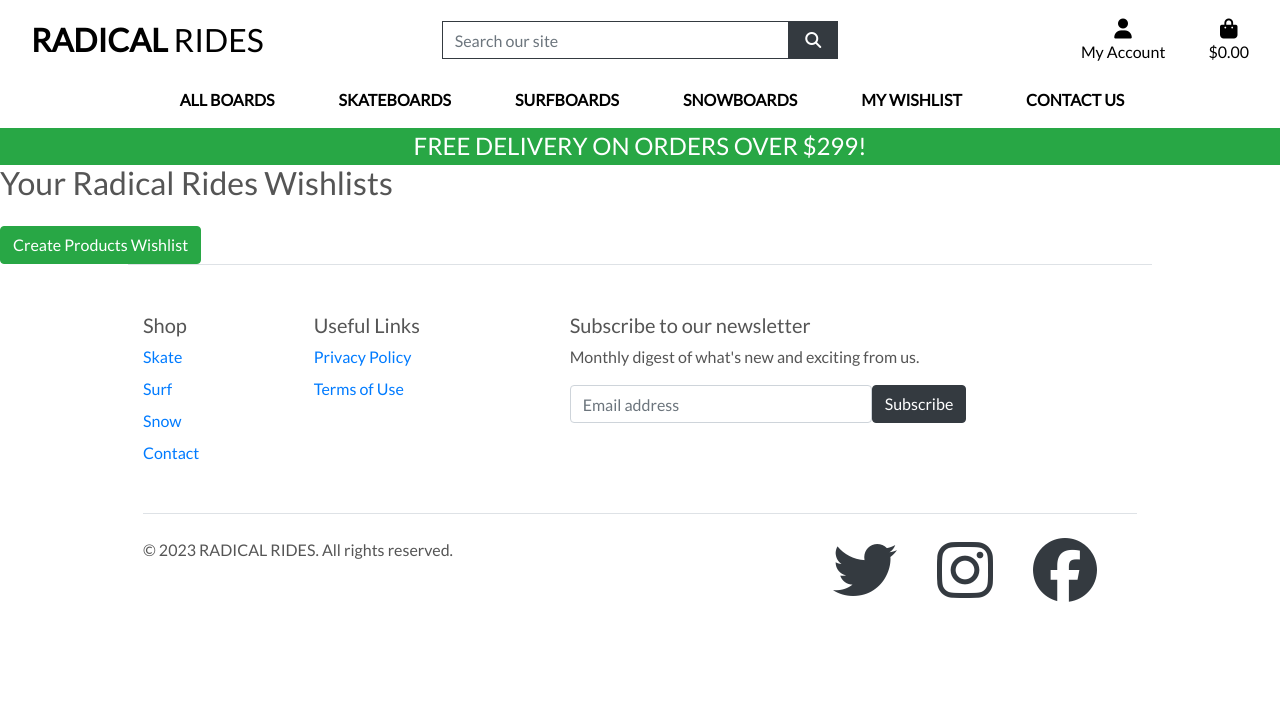
After one commit to Xalil404/Radical_Rides, a Django app: page /products/wishlists/ in a window 1280 px wide. The commit adds this page. Shown: the top 713 px of the page. Run offline with Django 3.2, Linux system fonts and the light colour scheme; the visitor is signed in with stand-in values (Sample User, id 1); data that the repository does not hold is empty; some libraries are stand-ins or nearby versions.

Commit message:
Added functionality to create product wishlists

```diff
--- a/home/models.py
+++ b/home/models.py
@@ -1,4 +1,5 @@
 from django.db import models
+
 
 # Create your models here.
 
--- a/home/urls.py
+++ b/home/urls.py
@@ -4,5 +4,5 @@
 
 urlpatterns = [
     path('', views.index, name='home'),
-    path('contact/', views.contact, name='contact')
+    path('contact/', views.contact, name='contact'),
 ]
--- a/home/views.py
+++ b/home/views.py
@@ -3,6 +3,7 @@
 from .forms import ContactForm
 
 # Create your views here.
+
 
 def index(request):
     """ A view to return the index page """
--- a/products/urls.py
+++ b/products/urls.py
@@ -1,7 +1,16 @@
 from django.urls import path
 from . import views
+
+from .views import all_products, product_detail, view_wishlists, view_wishlist, wishlist_add, create_wishlist, select_products, delete_wishlist, remove_from_wishlist
 
 urlpatterns = [
     path('', views.all_products, name='products'),
     path('<product_id>', views.product_detail, name='product_detail'),
+    path('wishlists/', views.view_wishlists, name='view_wishlists'),
+    path('view_wishlist/<int:wishlist_id>/', views.view_wishlist, name='view_wishlist'),
+    path('wishlist/<int:wishlist_id>/add/', wishlist_add, name='wishlist_add'),
+    path('create_wishlist/', create_wishlist, name='create_wishlist'),
+    path('select_products/<int:wishlist_id>/', select_products, name='select_products'),
+    path('delete_wishlist/<int:wishlist_id>/', delete_wishlist, name='delete_wishlist'),
+    path('remove_from_wishlist/<int:wishlist_id>/<int:product_id>/', remove_from_wishlist, name='remove_from_wishlist'),
 ]
--- a/products/views.py
+++ b/products/views.py
@@ -5,6 +5,10 @@
 from .models import Product, Category
 
 # Create your views here.
+#wishlist views
+from django.contrib.auth.decorators import login_required
+from .models import Wishlist
+
 
 def all_products(request):
     """ A view to show all products, including sorting and search queries """
@@ -66,3 +70,69 @@
     }
 
     return render(request, 'products/product_detail.html', context)
+
+
+@login_required
+def view_wishlists(request):
+    user_wishlists = Wishlist.objects.filter(user=request.user)
+    return render(request, 'wishlists.html', {'user_wishlists': user_wishlists})
+
+
+def view_wishlist(request, wishlist_id):
+    wishlist = Wishlist.objects.get(id=wishlist_id, user=request.user)
+    products = wishlist.products.all()
+    return render(request, 'view_wishlist.html', {'wishlist': wishlist, 'products': products})
+
+
+def wishlist_add(request, wishlist_id):
+    wishlist = Wishlist.objects.get(id=wishlist_id, user=request.user)
+    all_products = Product.objects.all()
+
+    if request.method == 'POST':
+        selected_product_ids = request.POST.getlist('products')
+        selected_products = Product.objects.filter(id__in=selected_product_ids)
+        wishlist.products.add(*selected_products)
+        return redirect('view_wishlist', wishlist_id=wishlist_id)
+
+    return render(request, 'wishlist_add.html', {'wishlist': wishlist, 'all_products': all_products})
+
+
+def create_wishlist(request):
+    if request.method == 'POST':
+        # Process the form submission to create a new wishlist
+        wishlist_name = request.POST.get('wishlist_name')
+        if wishlist_name:
+            new_wishlist = Wishlist.objects.create(user=request.user, name=wishlist_name)
+            return redirect('select_products', wishlist_id=new_wishlist.id)
+
+    return render(request, 'create_wishlist.html')
+
+def select_products(request, wishlist_id):
+    wishlist = Wishlist.objects.get(id=wishlist_id, user=request.user)
+    all_products = Product.objects.all()
+
+    if request.method == 'POST':
+        selected_product_ids = request.POST.getlist('products')
+        selected_products = Product.objects.filter(id__in=selected_product_ids)
+        wishlist.products.add(*selected_products)
+        return redirect('view_wishlist', wishlist_id=wishlist_id)
+
+    return render(request, 'select_products.html', {'wishlist': wishlist, 'all_products': all_products})
+
+
+def delete_wishlist(request, wishlist_id):
+    wishlist = get_object_or_404(Wishlist, id=wishlist_id, user=request.user)
+
+    if request.method == 'POST':
+        wishlist.delete()
+    return redirect('view_wishlists')
+
+
+def remove_from_wishlist(request, wishlist_id, product_id):
+    wishlist = get_object_or_404(Wishlist, id=wishlist_id, user=request.user)
+    product = get_object_or_404(Product, id=product_id)
+
+    if request.method == 'POST':
+        wishlist.products.remove(product)
+
+    return redirect('view_wishlist', wishlist_id=wishlist_id)
--- a/templates/includes/main-nav.html
+++ b/templates/includes/main-nav.html
@@ -49,6 +49,12 @@
         </li>
 
         <li class="nav-item dropdown">
+            <a class="logo-font font-weight-bold nav-link text-black mr-5" href="{% url 'view_wishlists' %}">
+                MY Wishlist
+            </a>
+        </li>
+
+        <li class="nav-item dropdown">
             <a class="logo-font font-weight-bold nav-link text-black" href="{% url 'contact' %}">
                 Contact Us
             </a>
--- /dev/null
+++ b/templates/wishlists.html
@@ -0,0 +1,33 @@
+{% extends "base.html" %}
+{% load static %}
+
+{% block page_header %}
+<div class="container header-container">
+    <div class="row">
+        <div class="col"></div>
+    </div>
+</div>
+{% endblock %}
+
+{% block content %}
+
+<h2>Your Radical Rides Wishlists</h2>
+<div class="list-group">
+  {% for wishlist in user_wishlists %}
+      <div class="list-group-item d-flex justify-content-between align-items-center">
+          <a href="{% url 'view_wishlist' wishlist.id %}" class="list-group-item-action">
+              {{ wishlist.name }}
+          </a>
+          <form method="post" action="{% url 'delete_wishlist' wishlist.id %}" class="ml-2">
+              {% csrf_token %}
+              <button type="submit" class="btn btn-danger btn-sm">Delete Wishlist</button>
+          </form>
+      </div>
+  {% endfor %}
+</div>
+
+  <a href="{% url 'create_wishlist' %}" class="btn btn-success mt-3">
+    Create Products Wishlist
+</a>
+
+{% endblock %}
```
Also changed, not shown: products/admin.py (+11 -1 lines), products/models.py (+11 -0 lines), templates/create_wishlist.html (added, +28 -0 lines), templates/select_products.html (added, +35 -0 lines), templates/view_wishlist.html (added, +33 -0 lines), templates/wishlist_add.html (added, +37 -0 lines), products/migrations/0003_wishlist.py (added).
